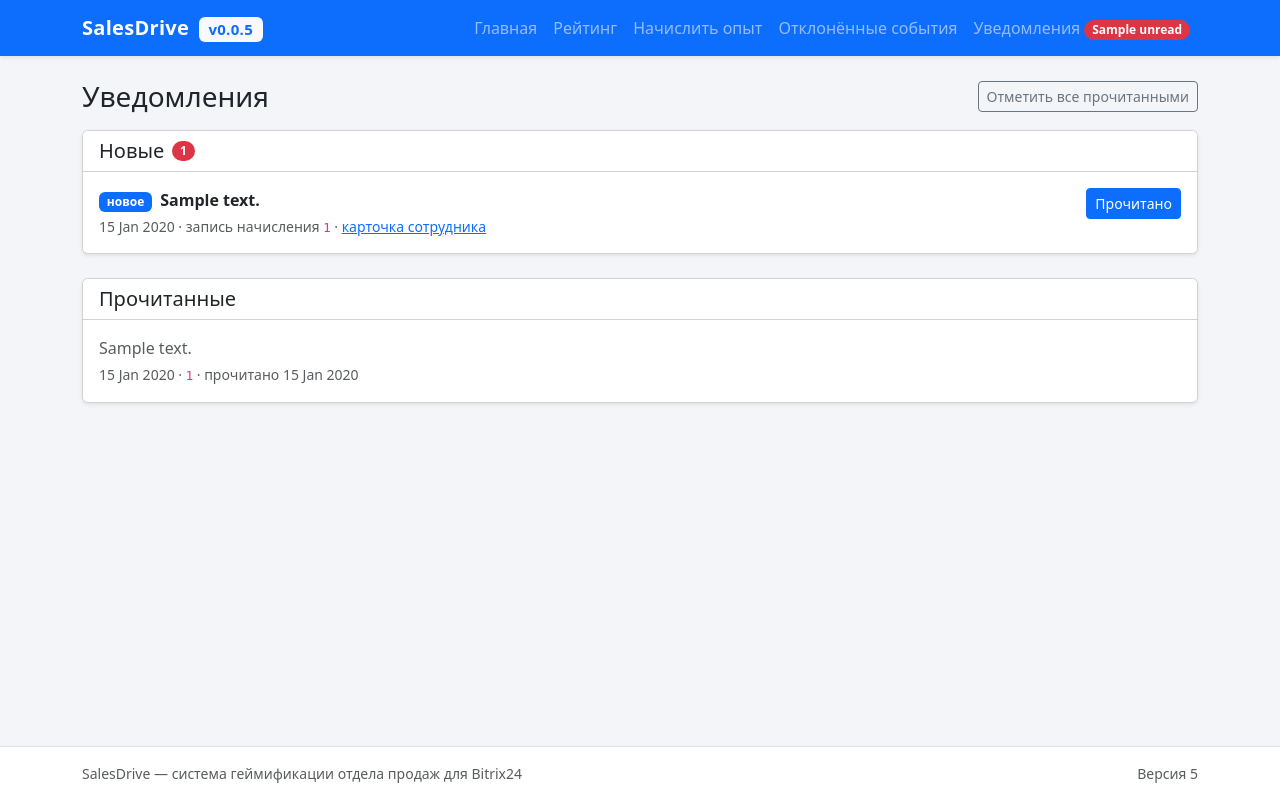
After one commit to Donjkeeez0r/mispisit, a Node project: template views/notifications.hbs in a window 1280 px wide. The commit adds this page. Run offline with Node 20 templates, Linux system fonts and the light colour scheme; the template is opened without the code that fills it: most values are stand-ins (such as "Sample title", 1, 10 or a date in 2020); some libraries are stand-ins or nearby versions.

Commit message:
Lab 5: notifications

```diff
--- a/docker-compose.yml
+++ b/docker-compose.yml
@@ -2,7 +2,7 @@ name: mispisit-antipov
 
 services:
   app:
-    image: donjkeeez0r/mispisit-lab1:0.0.4
+    image: donjkeeez0r/mispisit-lab1:0.0.5
     ports:
       - "8080:8080"
     environment:
--- a/package.json
+++ b/package.json
@@ -1,6 +1,6 @@
 {
   "name": "mispisit",
-  "version": "0.0.4",
+  "version": "0.0.5",
   "description": "",
   "main": "index.js",
   "scripts": {
--- /dev/null
+++ b/views/notifications.hbs
@@ -0,0 +1,57 @@
+{{> header}}
+<div class="d-flex justify-content-between align-items-center flex-wrap gap-2 mb-3">
+  <h1 class="h3 mb-0">Уведомления</h1>
+  {{#if fresh.length}}
+  <form method="post" action="/notifications/read-all">
+    <button type="submit" class="btn btn-outline-secondary btn-sm">Отметить все прочитанными</button>
+  </form>
+  {{/if}}
+</div>
+
+{{#if fresh.length}}
+<div class="card shadow-sm mb-4">
+  <div class="card-header bg-white d-flex align-items-center gap-2">
+    <h2 class="h5 mb-0">Новые</h2><span class="badge rounded-pill text-bg-danger">{{fresh.length}}</span>
+  </div>
+  <ul class="list-group list-group-flush">
+    {{#each fresh}}
+    <li class="list-group-item d-flex justify-content-between align-items-start flex-wrap gap-2 py-3">
+      <div>
+        <span class="badge text-bg-primary me-1">новое</span>
+        <span class="fw-semibold">{{message}}</span>
+        <div class="small text-muted mt-1">
+          {{date}} · запись начисления <code>{{crmId}}</code> ·
+          <a href="/employees/{{employeeId}}">карточка сотрудника</a>
+        </div>
+      </div>
+      <form method="post" action="/notifications/{{id}}/read">
+        <button type="submit" class="btn btn-sm btn-primary">Прочитано</button>
+      </form>
+    </li>
+    {{/each}}
+  </ul>
+</div>
+{{else}}
+<div class="card shadow-sm mb-4">
+  <div class="empty-state">
+    <h2 class="h5">Новых уведомлений нет</h2>
+    <p class="mb-4">Уведомление появится, когда сотруднику будет начислен опыт за событие из CRM.</p>
+    <a href="/events/new" class="btn btn-primary">Начислить опыт</a>
+  </div>
+</div>
+{{/if}}
+
+{{#if read.length}}
+<div class="card shadow-sm">
+  <div class="card-header bg-white"><h2 class="h5 mb-0">Прочитанные</h2></div>
+  <ul class="list-group list-group-flush">
+    {{#each read}}
+    <li class="list-group-item text-muted py-3">
+      {{message}}
+      <div class="small mt-1">{{date}} · <code>{{crmId}}</code> · прочитано {{readDate}}</div>
+    </li>
+    {{/each}}
+  </ul>
+</div>
+{{/if}}
+{{> footer}}
--- a/views/partials/footer.hbs
+++ b/views/partials/footer.hbs
@@ -2,7 +2,7 @@
 <footer class="border-top bg-white py-3 mt-auto">
   <div class="container small text-muted d-flex justify-content-between flex-wrap gap-2">
     <span>SalesDrive — система геймификации отдела продаж для Bitrix24</span>
-    <span>Версия 0.0.4</span>
+    <span>Версия 5</span>
   </div>
 </footer>
 <script src="/static/bootstrap/js/bootstrap.bundle.min.js"></script>
--- a/views/partials/header.hbs
+++ b/views/partials/header.hbs
@@ -15,7 +15,7 @@
 <body class="d-flex flex-column min-vh-100">
 <nav class="navbar navbar-expand-md navbar-dark bg-primary shadow-sm">
   <div class="container">
-    <a class="navbar-brand" href="/">SalesDrive <span class="badge bg-light text-primary ms-1">v0.0.4</span></a>
+    <a class="navbar-brand" href="/">SalesDrive <span class="badge bg-light text-primary ms-1">v0.0.5</span></a>
     <button class="navbar-toggler" type="button" data-bs-toggle="collapse" data-bs-target="#mainNav" aria-controls="mainNav" aria-expanded="false" aria-label="Меню">
       <span class="navbar-toggler-icon"></span>
     </button>
@@ -25,6 +25,7 @@
         <li class="nav-item"><a class="nav-link {{#if (eq nav 'leaderboard')}}active{{/if}}" href="/leaderboard">Рейтинг</a></li>
         <li class="nav-item"><a class="nav-link {{#if (eq nav 'new')}}active{{/if}}" href="/events/new">Начислить опыт</a></li>
         <li class="nav-item"><a class="nav-link {{#if (eq nav 'rejected')}}active{{/if}}" href="/events/rejected">Отклонённые события</a></li>
+        <li class="nav-item"><a class="nav-link {{#if (eq nav 'notifications')}}active{{/if}}" href="/notifications">Уведомления{{#if unread}} <span class="badge rounded-pill text-bg-danger">{{unread}}</span>{{/if}}</a></li>
       </ul>
     </div>
   </div>
```
Also changed, not shown: src/app.module.ts (+12 -5 lines), src/controllers/notifications.controller.ts (added, +33 -0 lines), src/entities/notification.entity.ts (added, +32 -0 lines), src/services/game.service.ts (+44 -1 lines), src/unread.middleware.ts (added, +18 -0 lines), views/index.hbs (+11 -4 lines), README.md.
